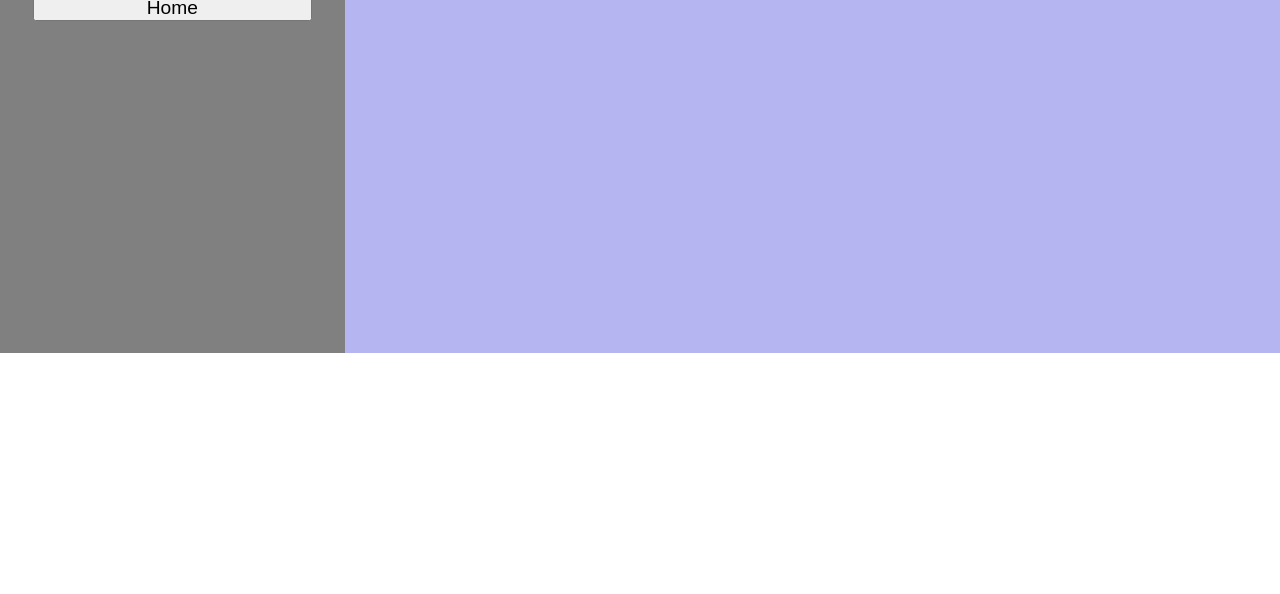
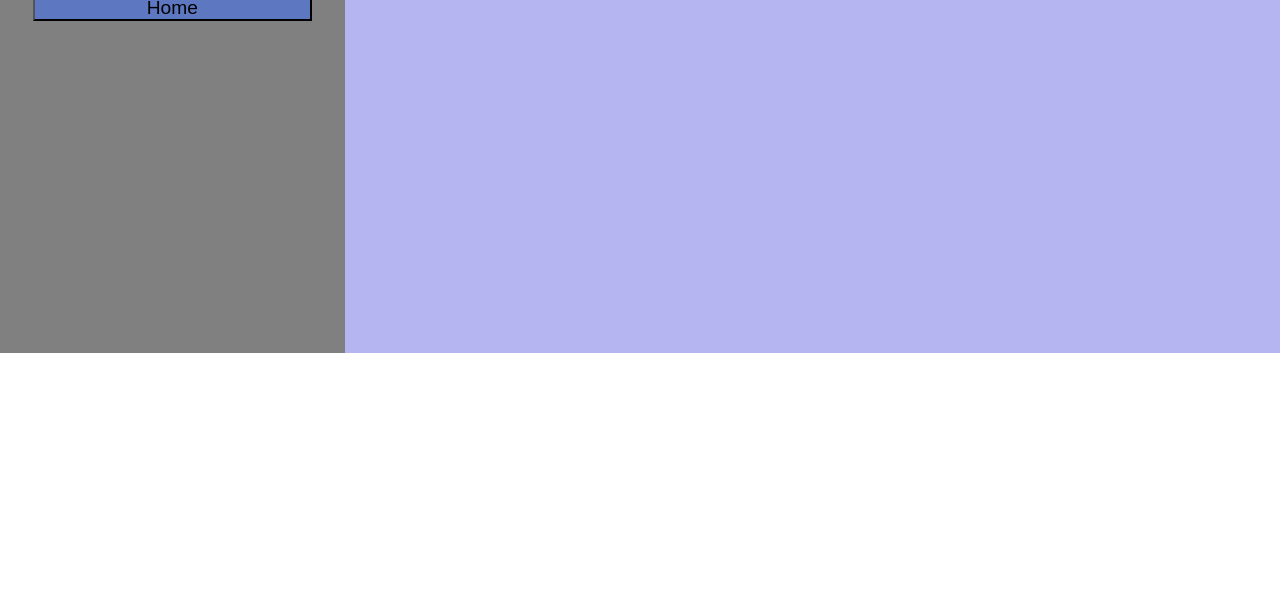
Before and after one commit to maskudo/Todo_List, a website built with webpack: page src/index.html in a window 1280 px wide. Shown: the part 206-800 px from the top of the page. Built offline with nearby package versions, Linux system fonts and the light colour scheme.

Commit message:
add style to active tab

```diff
--- a/src/styles.css
+++ b/src/styles.css
@@ -49,6 +49,9 @@
     font-size: 1.2rem;
     width: 90%;
 }
+.active{
+    background-color: rgb(93, 120, 192);
+}
 /* main content */
 
 .main-content{
```
